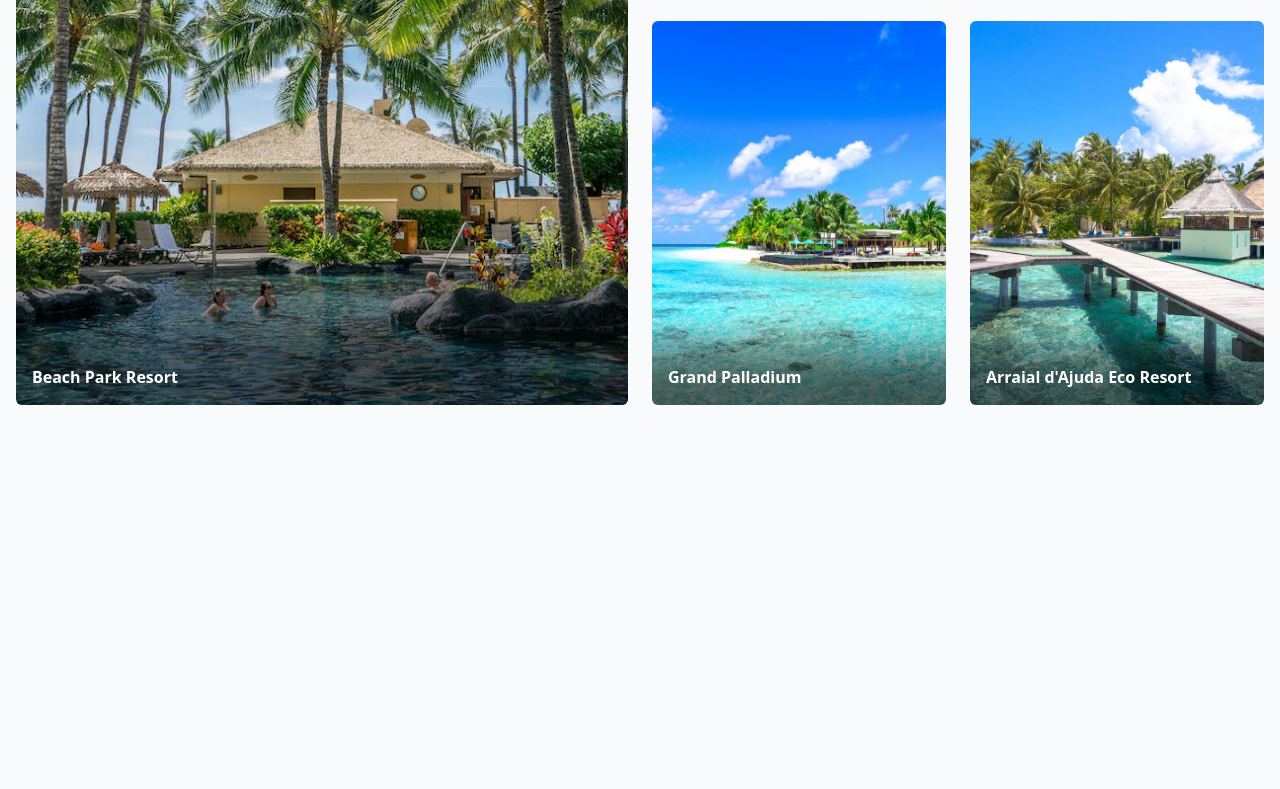
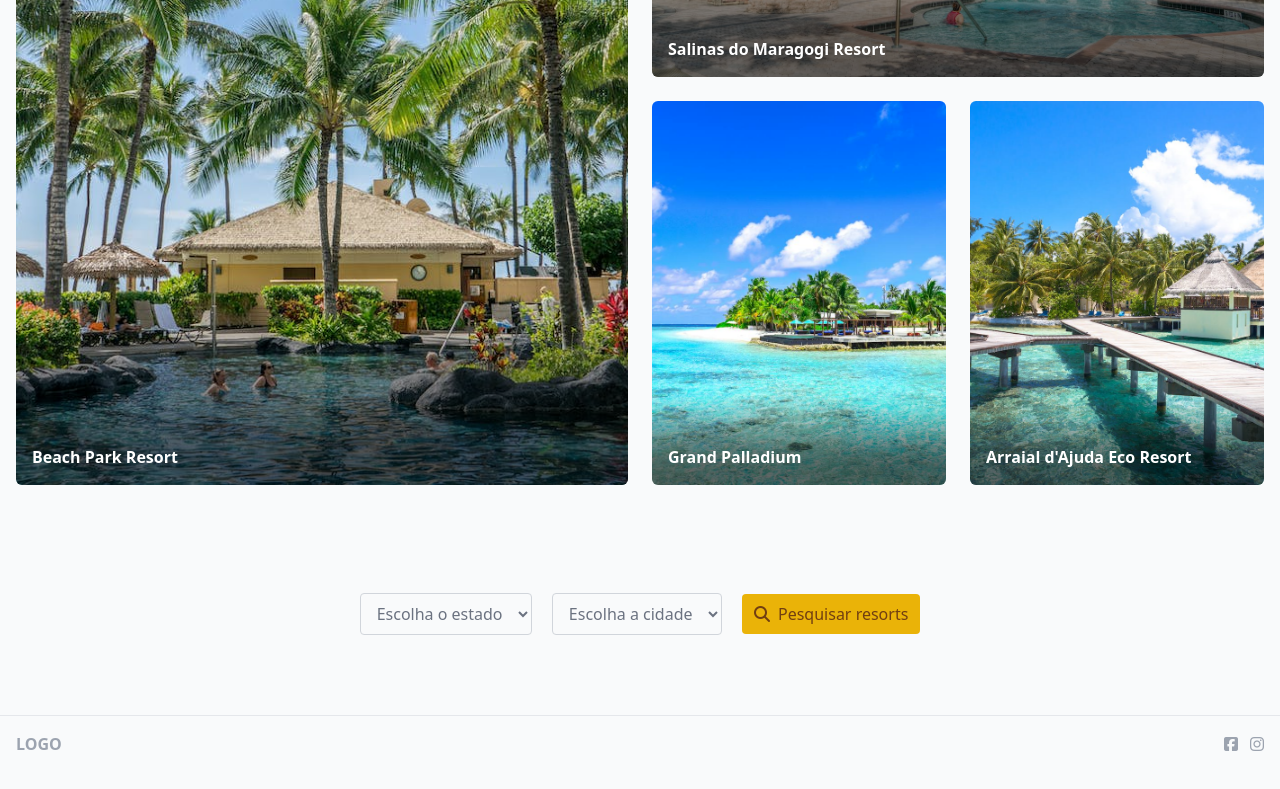
Before and after one commit to edusiles/byronTailwind, a website: page src/home.html in a window 1280 px wide. Shown: the part 1245-2034 px from the top of the page. Drawn offline with Linux system fonts and the light colour scheme.

Commit message:
Criando uma página de hotéis 5

```diff
--- a/src/home.html
+++ b/src/home.html
@@ -57,7 +57,7 @@
                      </select>
 
                      <button class="inline-flex items-center text-yellow-900 bg-yellow-500 font-medium px-3 py-2 rounded">
-                        <svg xmlns="http://www.w3.org/2000/svg" fill="none" viewBox="0 0 24 24" stroke-width="1.5" stroke="currentColor" class="w-4 h-4 mr-2"><path stroke-linecap="round" stroke-linejoin="round" d="m21 21-5.197-5.197m0 0A7.5 7.5 0 1 0 5.196 5.196a7.5 7.5 0 0 0 10.607 10.607Z" /></svg>
+                        <i class="fa-solid fa-magnifying-glass mr-2 w-4 h-4"></i></svg>
                         Pesquisar resorts
                      </button>
                   </form>
@@ -69,10 +69,10 @@
 
       <!-- Featured  resort -->
       <div>
-         <div class="container mx-auto px-4 py-10">
+         <div class="container mx-auto px-4 py-20">
             <div class="flex">
 
-               <div>
+               <div class="pr-10">
                   <div class="text-sm text-gray-400 font-medium">
                      <span>
                         RESORT EM DESTAQUE
@@ -103,7 +103,7 @@
                   <div class="mt-4">
                      <a href="" class="inline-flex items-center text-yellow-900 bg-yellow-500 font-medium px-3 py-2 rounded">
                         Solicitar reserva
-                        <svg xmlns="http://www.w3.org/2000/svg" fill="none" viewBox="0 0 24 24" stroke-width="1.5" stroke="currentColor" class="w-4 h-4 ml-3"><path stroke-linecap="round" stroke-linejoin="round" d="M13.5 4.5 21 12m0 0-7.5 7.5M21 12H3" /></svg>
+                        <i class="fa-solid fa-arrow-right ml-3 h-4 w-4"></i>
                      </a>
                   </div>
                </div>
@@ -150,7 +150,8 @@
                      <div class="absolute bottom-0 pl-4 pb-4 z-20 text-white font-bold">
                         Arraial d'Ajuda Eco Resort
                      </div>
-                     <img src="./img/image-shadow.png" alt="" class="absolute bottom-0 left-0 right-0 z-10 opacity-60">
+                     <img src="./img/image-shadow.png" alt="" class="absolute bottom-0 left-0 right-0 z-
+                     10 opacity-60">
                      <img src="./img/resort-4.jpg" alt="" class="z-0 w-full h-full object-cover">
                   </div>
                </div>
@@ -158,13 +159,46 @@
          </div>
       </div>
 
-      <br><br><br><br><br><br><br><br><br>
-      <br><br><br><br><br><br><br><br><br>
-      <br><br><br><br><br><br><br><br><br>
-      <br><br><br><br><br><br><br><br><br>
-      <br><br><br><br><br><br><br><br><br>
-      <br><br><br><br><br><br><br><br><br>
-      <br><br><br><br><br><br><br><br><br>
+      <!-- Fonm Search -->
+      <div class="py-20">
+         <div class="container mx-auto px-4 flex justify-center">
+            <div class="mt-7">
+               <form class="space-x-4">
+                  <select class="bg-gray-50 px-3 py-2 border border-gray-300 rounded text-gray-500">
+                     <option value="">
+                        Escolha o estado
+                     </option>
+                  </select>
 
+                  <select class="bg-gray-50 px-3 py-2 border border-gray-300 rounded text-gray-500">
+                     <option value="">
+                        Escolha a cidade
+                     </option>
+                  </select>
+
+                  <button class="inline-flex items-center text-yellow-900 bg-yellow-500 font-medium px-3 py-2 rounded">
+                     <i class="fa-solid fa-magnifying-glass mr-2 w-4 h-4"></i></svg>
+                     Pesquisar resorts
+                  </button>
+               </form>
+            </div>
+         </div>
+      </div>
+
+      <!-- Footer -->
+      <div class="border-t border-gray-200 text-gray-400">
+         <div class="container mx-auto p-4 flex items-center justify-between">
+            <div class="font-black">
+               LOGO
+            </div>
+
+            <div class="flex items-center space-x-3">
+               <a href="#"><i class="fa-brands fa-square-facebook"></i></a>
+               <a href="#"><i class="fa-brands fa-instagram"></i></a>
+            </div>
+         </div>
+      </div>
+
+      <script src="https://kit.fontawesome.com/d639528be6.js" crossorigin="anonymous"></script>
    </body>
 </html>
```
Also changed, not shown: src/output.css.
